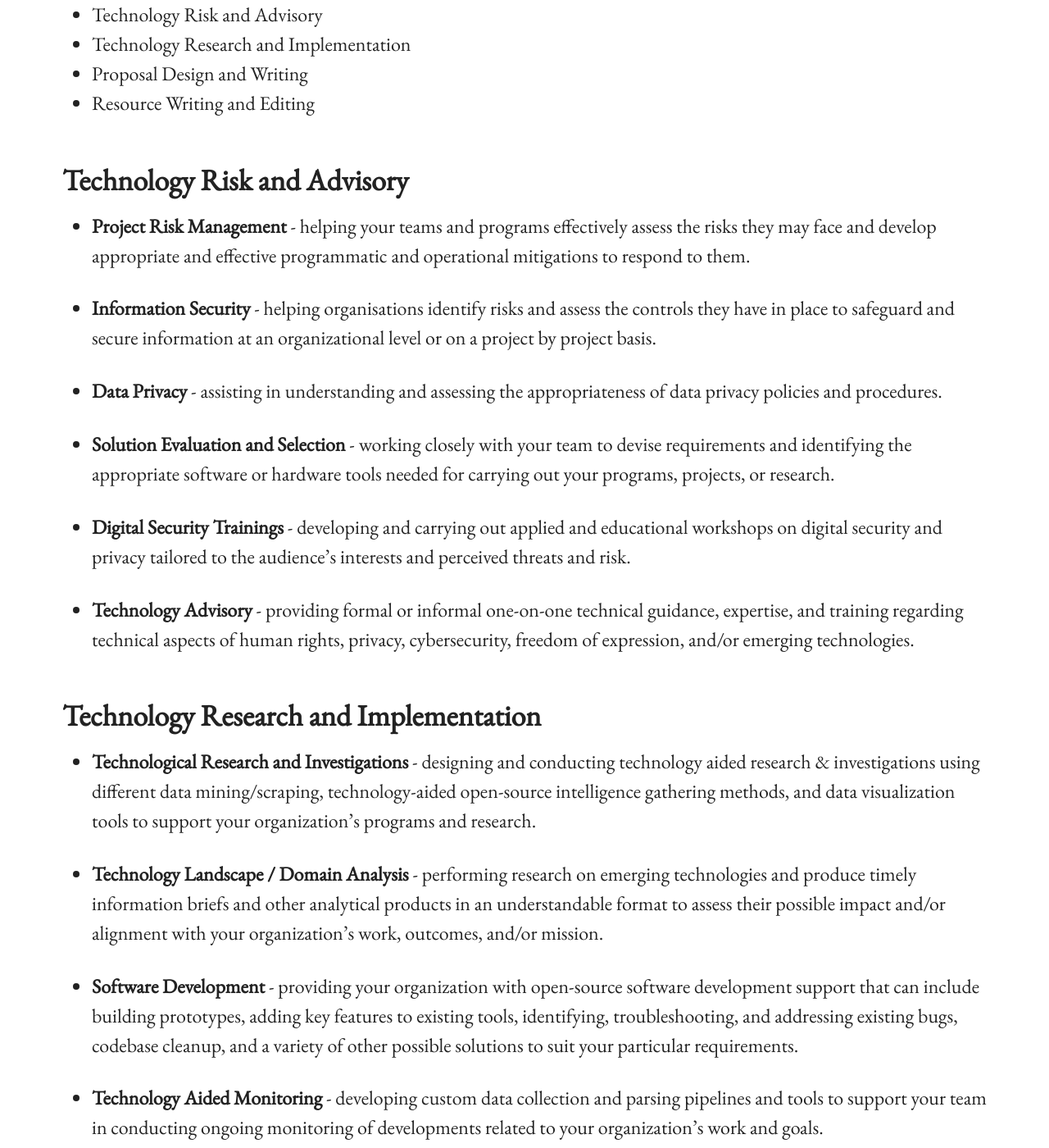
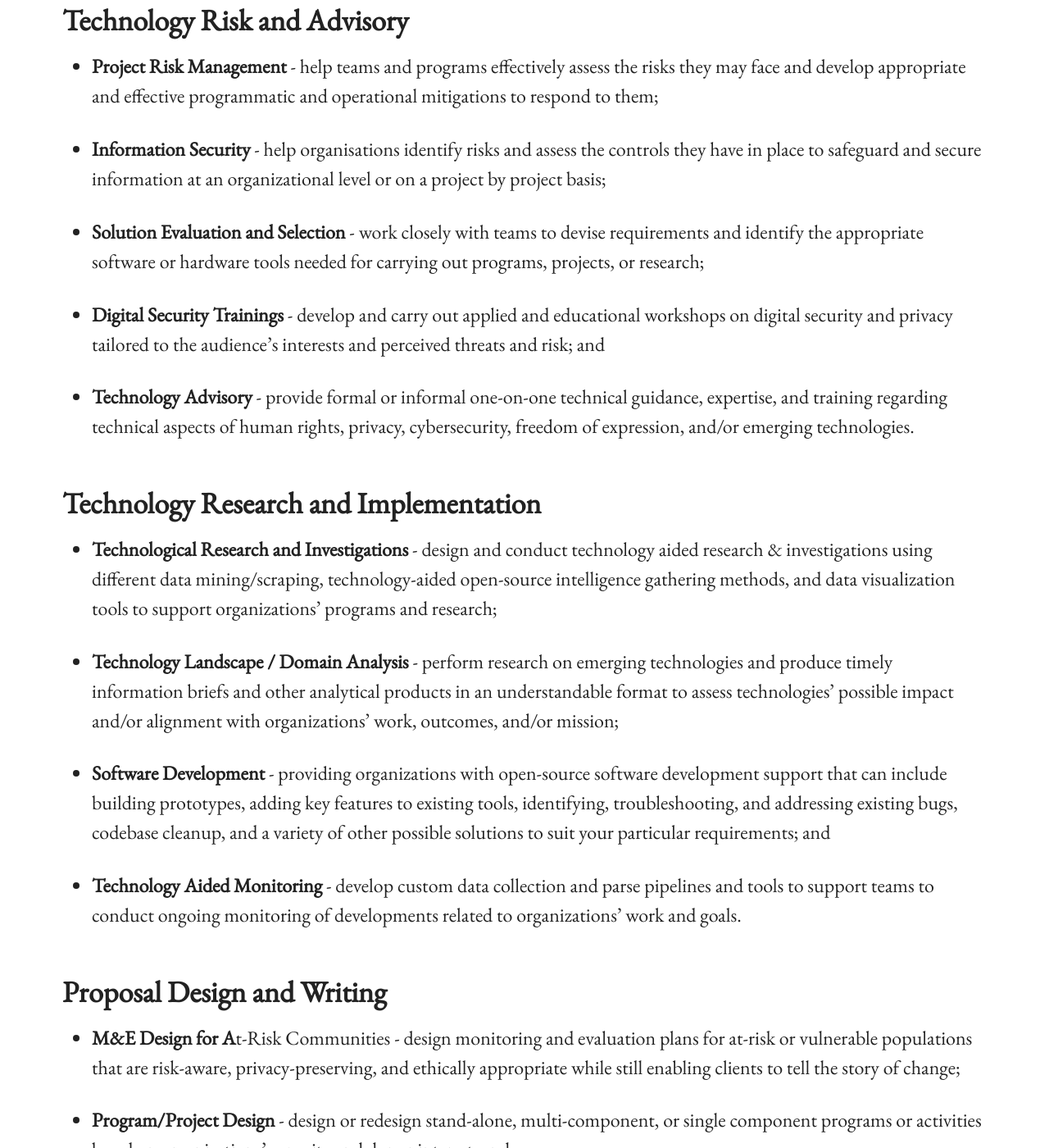
Before and after one commit to seamustuohy/seamustuohy.github.io, a Jekyll site: the page built from consulting.md, in a window 1280 px wide and 1400 px high, scrolled down 877 px. Shown: the whole window at 82% size. Built offline with Jekyll 4.4.1, drawn with Linux system fonts in a browser that asks for light colours; some of the changed text lies outside the part shown.

Commit message:
Updated consulting language

```diff
--- a/consulting.md
+++ b/consulting.md
@@ -6,14 +6,7 @@
 
 ## What I Do
 
-**VERSION 1**
-
-I aim to support human rights and free access and exchange of knowledge by offering my professional services to donors, implementers, and technologists looking for analysis and innovative solutions to help you understand, design, implement, and explain technical and digital-security aspects of human rights, ICT, and/or peacebuilding projects.
-
-**VERSION 2**
-
-I aim to support human rights and free access and exchange of knowledge by offering my professional services to donors, implementers, and technologists looking for analysis and innovative solutions to help you operate at the intersection between the public interest and technology.
-
+My mission is to support human rights and free access and exchange of knowledge by offering my professional services to donors, implementers, and technologists. If you seek analysis and /or innovative solutions to help you understand, design, implement, and explain technical and digital-security aspects of human rights, ICT, and/or peacebuilding projects, I can help. Together, we can create viable solutions to the challenges found at the intersection between the public interest and technology.
 
 ## Services
 
@@ -26,42 +19,43 @@
 
 ## Technology Risk and Advisory
 
-* **Project Risk Management** - helping your teams and programs effectively assess the risks they may face and develop appropriate and effective programmatic and operational mitigations to respond to them.
+* **Project Risk Management** - help teams and programs effectively assess the risks they may face and develop appropriate and effective programmatic and operational mitigations to respond to them;
 
-* **Information Security** - helping organisations identify risks and assess the controls they have in place to safeguard and secure information at an organizational level or on a project by project basis.
+* **Information Security** - help organisations identify risks and assess the controls they have in place to safeguard and secure information at an organizational level or on a project by project basis;
 
-* **Data Privacy** - assisting in understanding and assessing the appropriateness of data privacy policies and procedures.
+* **Solution Evaluation and Selection** - work closely with teams to devise requirements and identify the appropriate software or hardware tools needed for carrying out programs, projects, or research;
 
-* **Solution Evaluation and Selection** - working closely with your team to devise requirements and identifying the appropriate software or hardware tools needed for carrying out your programs, projects, or research.
+* **Digital Security Trainings** - develop and carry out applied and educational workshops on digital security and privacy tailored to the audience’s interests and perceived threats and risk; and
 
-* **Digital Security Trainings** - developing and carrying out applied and educational workshops on digital security and privacy tailored to the audience's interests and perceived threats and risk.
+* **Technology Advisory** - provide formal or informal one-on-one technical guidance, expertise, and training regarding technical aspects of human rights, privacy, cybersecurity, freedom of expression, and/or emerging technologies.
 
-* **Technology Advisory** - providing formal or informal one-on-one technical guidance, expertise, and training regarding technical aspects of human rights, privacy, cybersecurity, freedom of expression, and/or emerging technologies.
 
 ## Technology Research and Implementation
 
-* **Technological Research and Investigations** - designing and conducting technology aided research & investigations using different data mining/scraping, technology-aided open-source intelligence gathering methods, and data visualization tools to support your organization's programs and research.
+* **Technological Research and Investigations** - design and conduct technology aided research & investigations using different data mining/scraping, technology-aided open-source intelligence gathering methods, and data visualization tools to support organizations’ programs and research;
 
-* **Technology Landscape / Domain Analysis** - performing research on emerging technologies and produce timely information briefs and other analytical products in an understandable format to assess their possible impact and/or alignment with your organization’s work, outcomes, and/or mission.
+* **Technology Landscape / Domain Analysis** - perform research on emerging technologies and produce timely information briefs and other analytical products in an understandable format to assess technologies’ possible impact and/or alignment with organizations’ work, outcomes, and/or mission;
 
-* **Software Development** - providing your organization with open-source software development support that can include building prototypes, adding key features to existing tools,  identifying, troubleshooting, and addressing existing bugs, codebase cleanup, and a variety of other possible solutions to suit your particular requirements.
+* **Software Development** - providing organizations with open-source software development support that can include building prototypes, adding key features to existing tools, identifying, troubleshooting, and addressing existing bugs, codebase cleanup, and a variety of other possible solutions to suit your particular requirements; and
 
-* **Technology Aided Monitoring** - developing custom data collection and parsing pipelines and tools to support your team in conducting ongoing monitoring of developments related to your organization's work and goals.
+* **Technology Aided Monitoring** - develop custom data collection and parse pipelines and tools to support teams to conduct ongoing monitoring of developments related to organizations’ work and goals.
+
 
 ## Proposal Design and Writing
 
-* **M&E Design for At-Risk Communities** - designing monitoring and evaluation plans for at-risk or vulnerable populations that are risk-aware, privacy-preserving, and ethically appropriate while still helping you tell the story of change.
+* **M&E Design for A**t-Risk Communities - design monitoring and evaluation plans for at-risk or vulnerable populations that are risk-aware, privacy-preserving, and ethically appropriate while still enabling clients to tell the story of change;
 
-* **Program/Project Design** - designing or redesigning stand-alone, multi-component, or single component programs or activities based on your organization's capacity and donor interest.
+* **Program/Project Design** - design or redesign stand-alone, multi-component, or single component programs or activities based on organizations’ capacity and donor interest; and
 
-* **Proposal Writing** - leading technical design and writing the development of competitive technical applications in response to solicitations.
+* **Proposal Writing** - lead technical design and writing in the development of competitive technical applications in response to solicitations.
+
 
 ## Resource Writing and Editing
 
-* **Educational Resources** - writing handbooks, manuals, and reference materials needed for program development, implementation, and monitoring and evaluation.
+* **Educational Resources** - write handbooks, manuals, and reference materials needed for program development, implementation, and monitoring and evaluation;
 
-* **Technical Documentation** - curating, editing, and creating new technical documentation and learning materials for both your projects user and developer communities; organized to offer optimal accessibility/discoverability and prioritized based on community input.
+* **Technical Documentation** - curate, edit, and create new technical documentation and learning materials for both project user and developer communities; organized to offer optimal accessibility/discoverability and prioritized based on community input;
 
-* **Report Writing** -  writing technical reports that engage and inform stakeholders and partners and help you effectively communicate the impact of your programs or technology.
+* **Report Writing** - write technical reports that engage and inform stakeholders and partners and help clients effectively communicate the impact of programs or technology; and
 
-* **Curricula Development** - creating applied or educational curricula for workshops on digital security and privacy tailored to the needs of the intended audience.
+* **Curricula Development** - create applied or educational curricula for workshops on digital security and privacy tailored to the needs of the intended audience.
```
